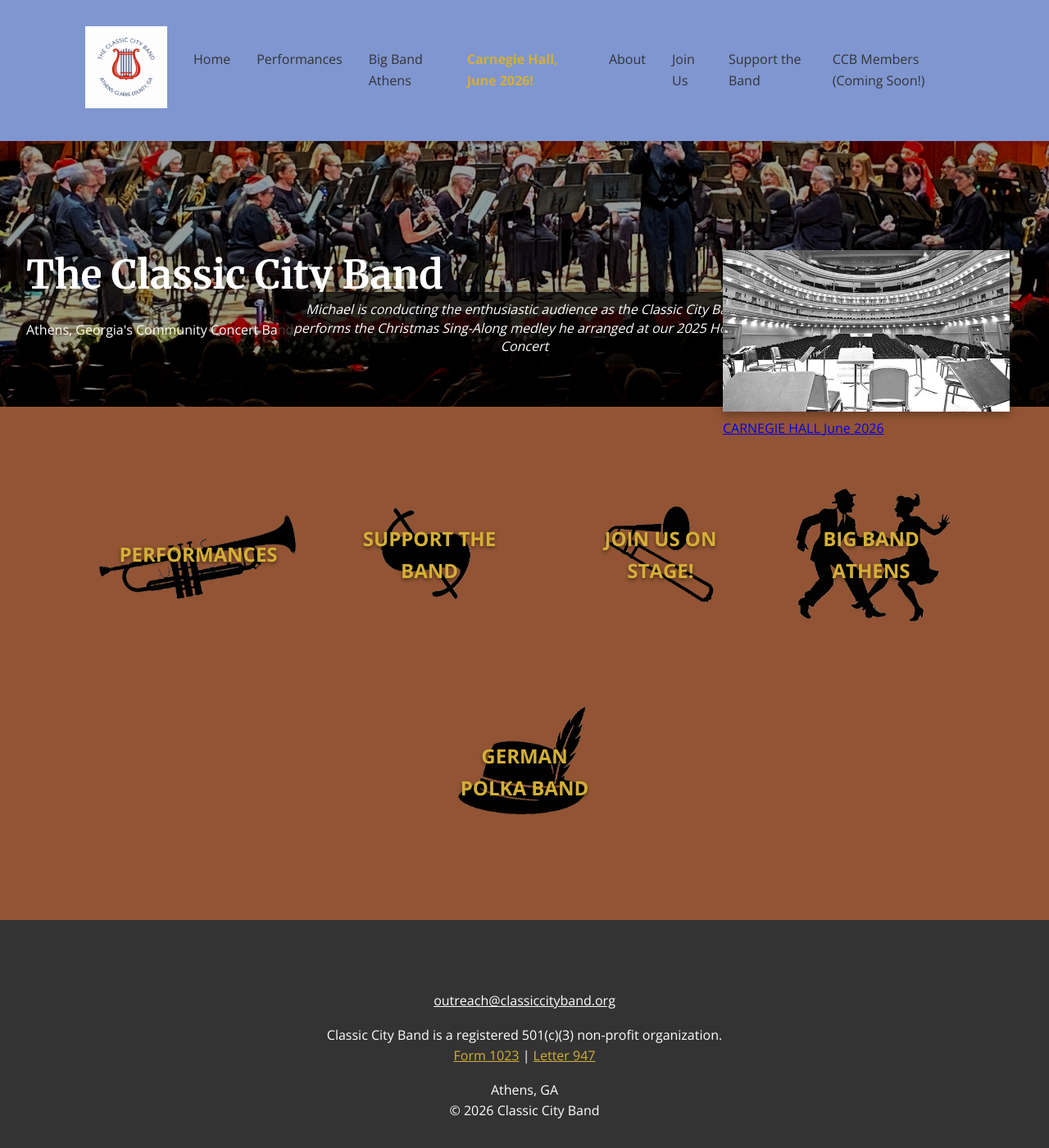
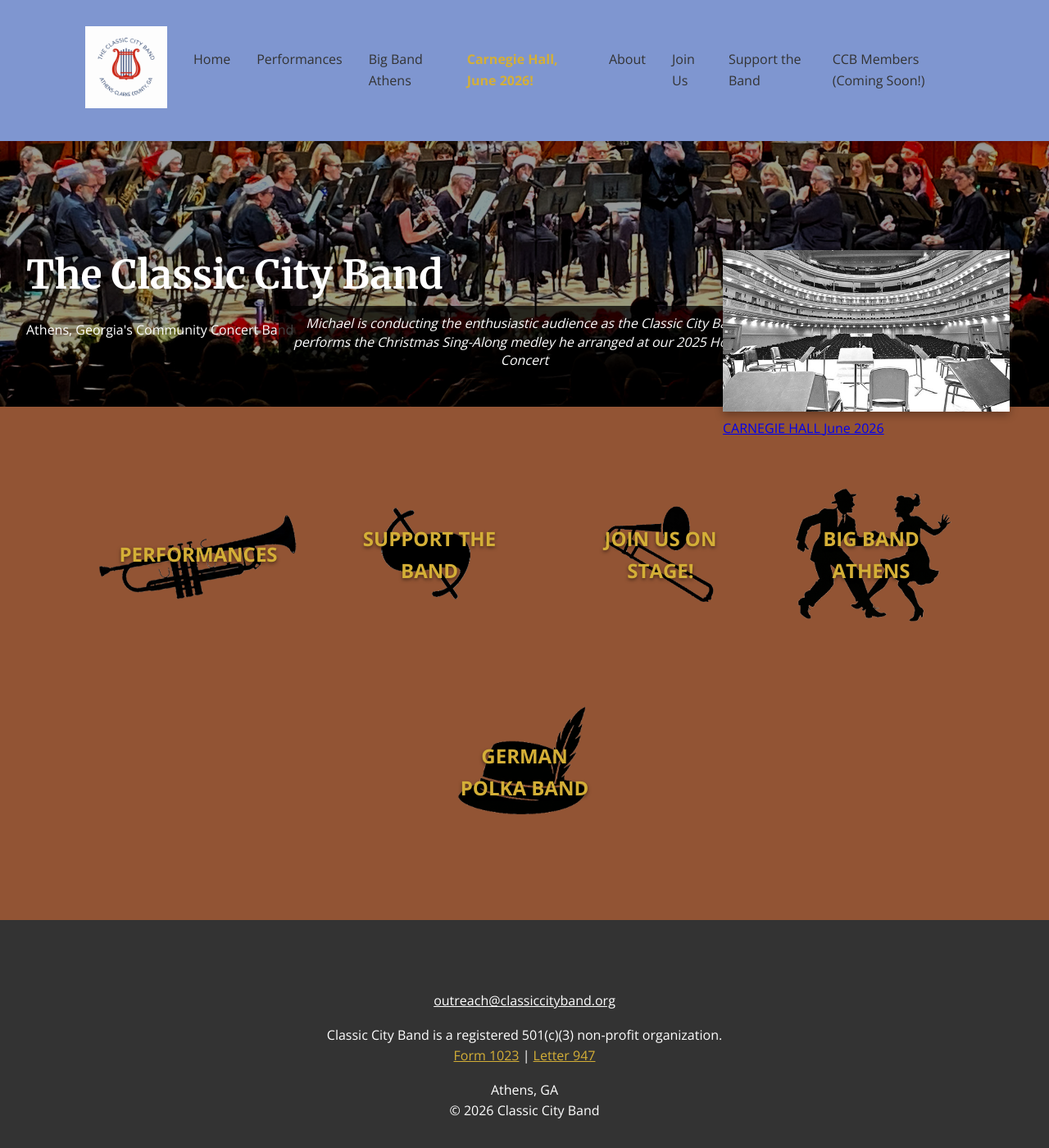
Before and after one commit to webmasterCCB/CCBwebsite, a Jekyll site: the page built from index.html, in a window 1280 px wide and 1400 px high, scrolled down 176 px. Shown: the whole window at 82% size. Built offline with Jekyll 4.4.1, drawn with Linux system fonts in a browser that asks for light colours.

Commit message:
Update style.css

```diff
--- a/assets/css/style.css
+++ b/assets/css/style.css
@@ -121,7 +121,7 @@ nav a:hover {
 
 .hero-caption {
   position: absolute;
-  bottom: 20px;
+  bottom: 3px;
   left: 50%;
   transform: translateX(-50%);
   font-size: 0.85rem;
@@ -132,8 +132,15 @@ nav a:hover {
   margin: 0;
   border-radius: 6px;
   text-align: center;
-  max-width: 90%;
+  max-width: 95%;  /* Wider on desktop */
   line-height: 1.4;
+}
+
+/* Hide on mobile */
+@media (max-width: 768px) {
+  .hero-caption {
+    display: none;
+  }
 }
 
 .hero h1 {
```
